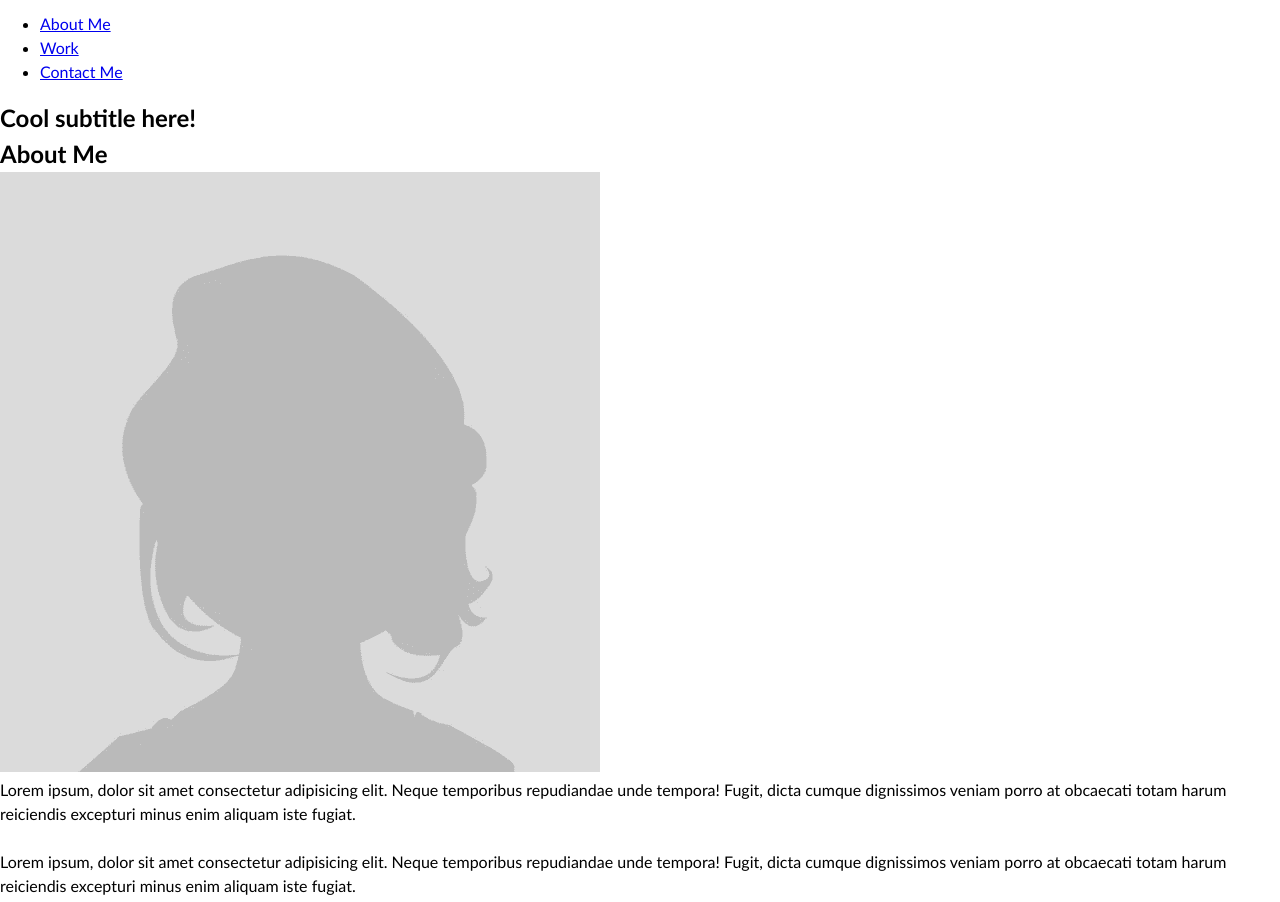
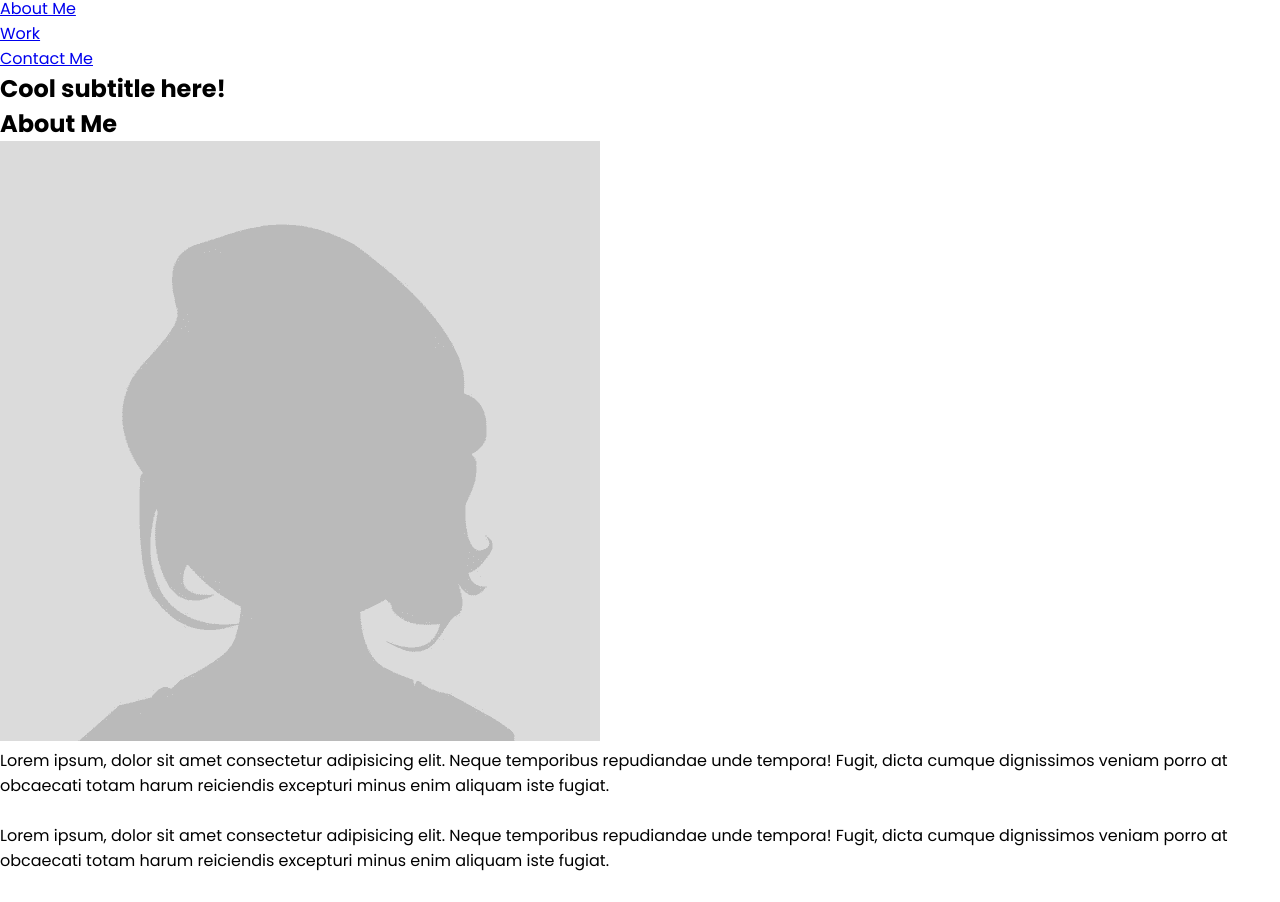
Before and after one commit to Borsa8/module2-challenge, a plain HTML site: page index.html in a window 1280 px wide. Shown: the part 52-954 px from the top of the page. Drawn offline with Linux system fonts and the light colour scheme.

Commit message:
style sheet added

```diff
--- a/css/style.css
+++ b/css/style.css
@@ -1,23 +1,9 @@
+/* Apply on all elements */
 * {
   box-sizing: border-box;
-}
-
-body {
+  padding: 0;
+  border-spacing: 0;
   margin: 0;
   padding: 0;
-  font-family: 'Trebuchet MS', 'Lucida Sans Unicode', 'Lucida Grande', 'Lucida Sans', Arial, sans-serif;
-  line-height: 1.5;
+  font-family: 'Poppins', sans-serif;
 }
-
-h1,
-h2,
-h3,
-h4,
-h5,
-h6 {
-  margin: 0;
-}
-
-p {
-  margin: 0;
-}
```
